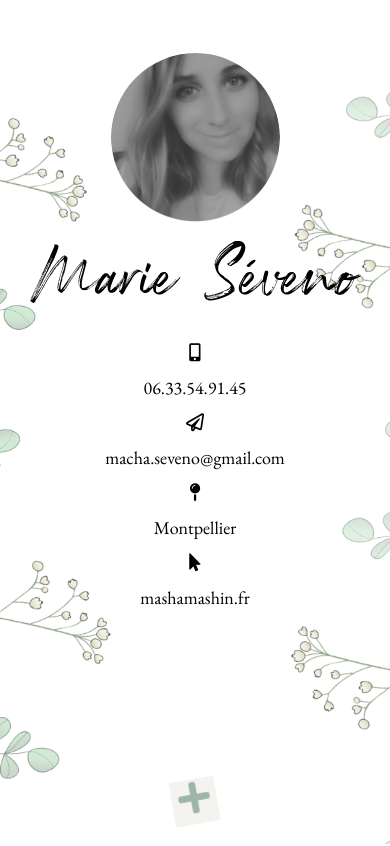
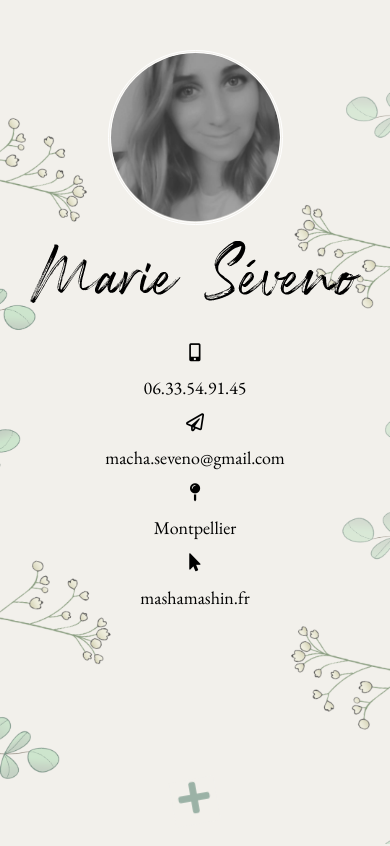
Before and after one commit to marieseveno/marieseveno.github.io, a plain HTML site: page index.html in a window 390 px wide. Shown: the top 846 px of the page. Drawn offline with nearby package versions, Linux system fonts and the light colour scheme; a script that the page names is missing.

Commit message:
Add files via upload

```diff
--- a/style.css
+++ b/style.css
@@ -717,15 +717,10 @@ footer {
 		display: grid;
 	}
 	body {
-    	background: url("fondmobile.png") no-repeat center center fixed;
-    	-webkit-background-size: 100%;
-    	-moz-background-size: 100%;
-    	-o-background-size: 100%;
-    	background-size: 100%;
-    	-webkit-background-size: cover;
-    	-moz-background-size: cover;
-    	-o-background-size: cover;
-    	background-size: cover;
+	background-image: url('fondmobile.png');
+	background-attachment: fixed;
+	background-repeat: no-repeat;
+	-webkit-background-size: cover;
 	}
 
 }
```
